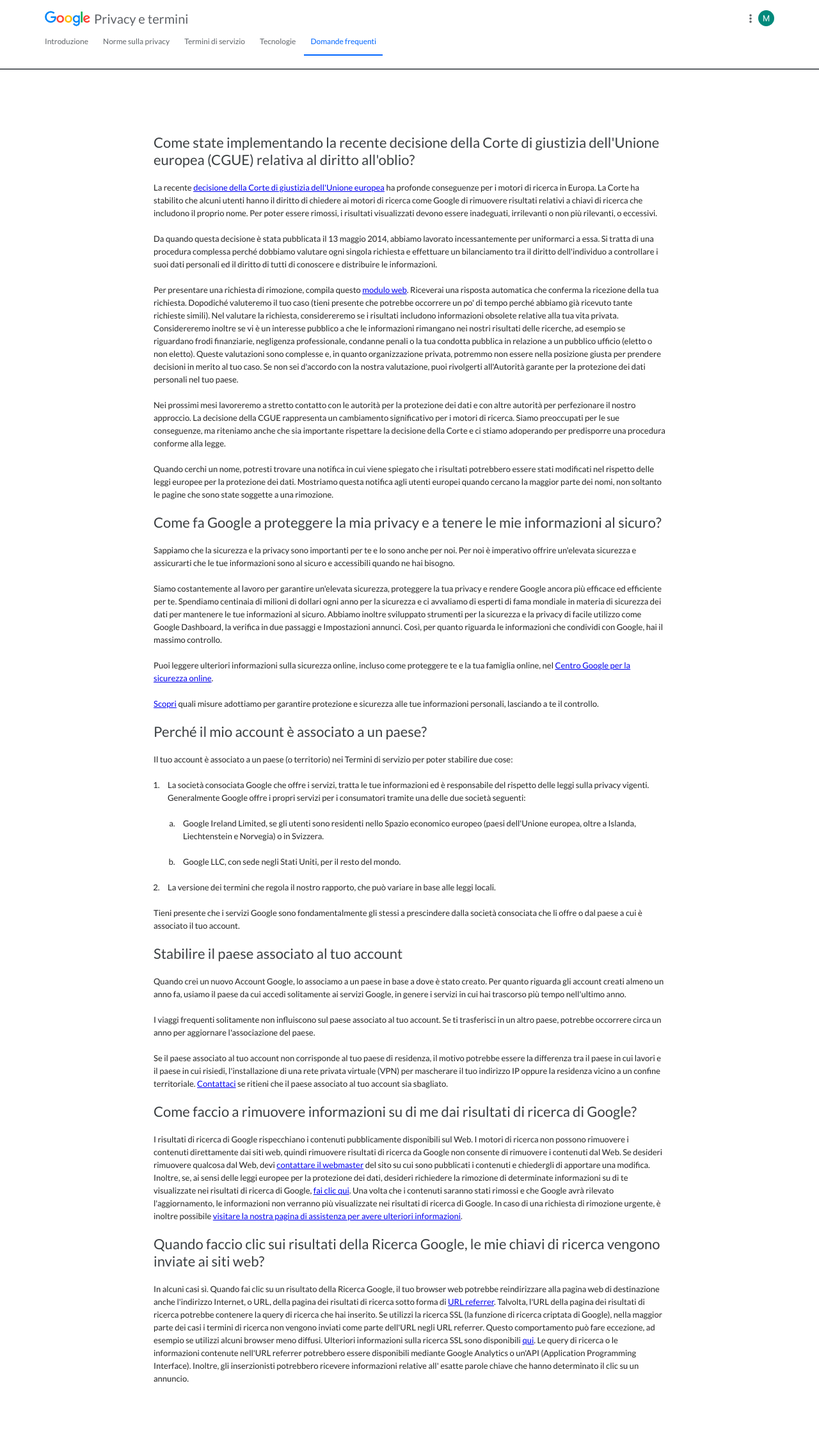
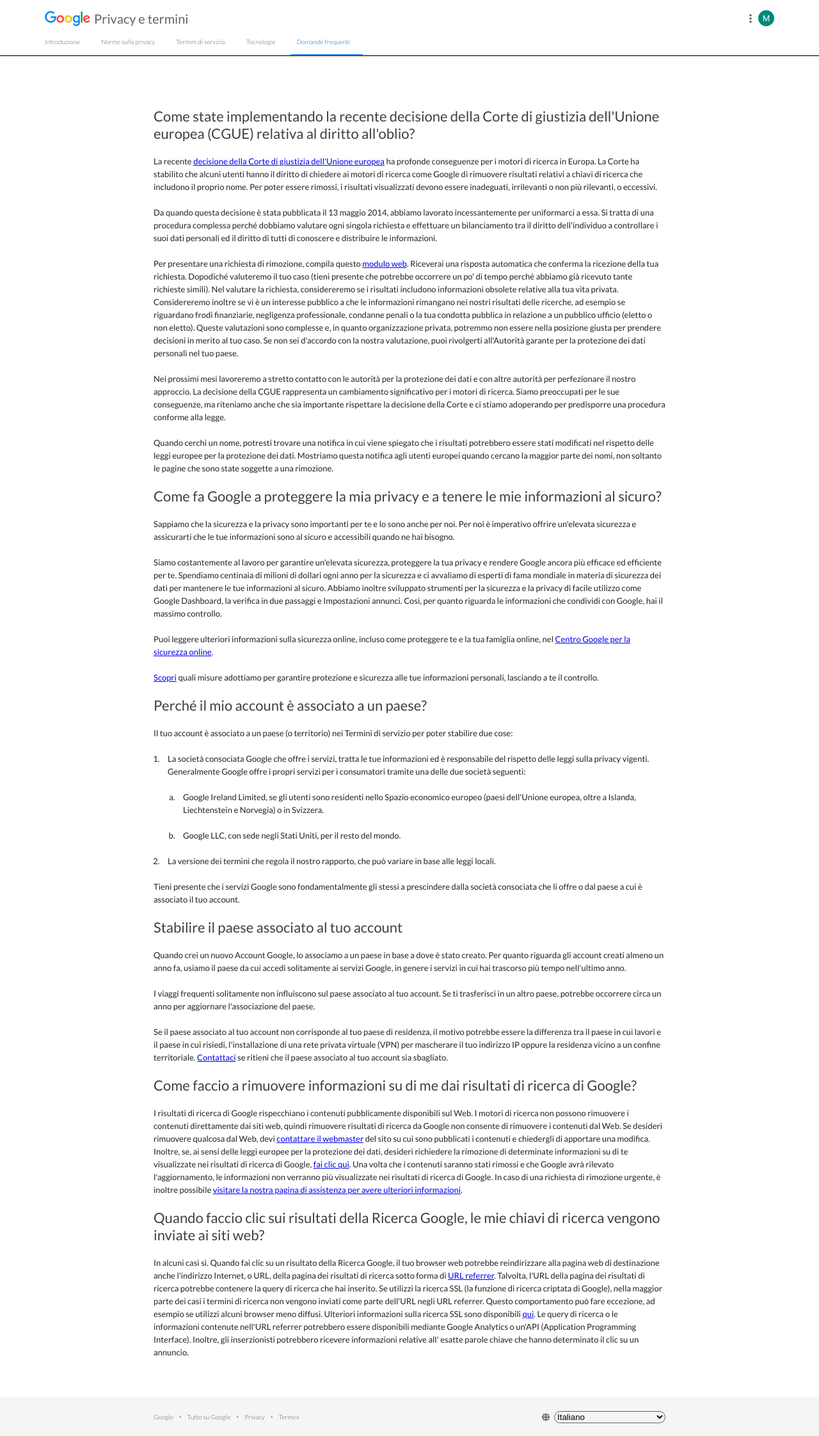
Before and after one commit to MarilenaCantisani/php-google-faq, a PHP site: page / in a window 1280 px wide. Shown: the whole page at 64% size. Before the commit the page ends 2161 px from the top, so only its background shows below. Run offline with PHP 8.4, Linux system fonts and the light colour scheme.

Commit message:
Added footer

```diff
--- a/css/style.css
+++ b/css/style.css
@@ -16,6 +16,9 @@ body {
 .container-small {
     width: 800px;
     margin: 0 auto;
+}
+.bg-light {
+    background-color: #f5f5f5;
 }
 
 /*// HEADER */
@@ -53,7 +56,11 @@ header span {
     margin-left: 10px;
 }
 /** Nav bar */
-ul li{
+nav {
+    height: 56px;
+}
+
+nav ul li{
     list-style-type: none;
     display: inline-block;
     margin-top: 25px;
@@ -62,17 +69,17 @@ ul li{
     font-weight: 400;
     padding-bottom: 10px;
 }
-ul li:first-child {
+nav ul li:first-child {
     padding-left: 0;
 }
-ul li:hover {
+nav ul li:hover {
     border-bottom: 2px solid rgb(0, 102, 255);
 }
-ul li a {
+nav ul li a {
     text-decoration: none;
     color: #5f6368;
 }
-ul li a:hover {
+nav ul li a:hover {
     color: rgb(0, 102, 255);
 }
 .active{
@@ -82,12 +89,14 @@ ul li a:hover {
     color: rgb(0, 102, 255);
 }
 hr {
+    padding: 0;
     border: .5px solid #5f6368;
 }
 
 /*// MAIN */
 main {
-    padding-top: 100px;
+    padding-top: 80px;
+    padding-bottom: 40px;
 }
 h2 {
     font-size: 22px;
@@ -107,3 +116,44 @@ ol li {
 ol li ol li {
     margin-left: 14px;
 }
+
+/*// FOOTER */
+.footer-content {
+    display: flex;
+    align-items: center;
+    justify-content: space-between;
+}
+.footer-text {
+    display: flex;
+    align-items: center;
+    padding: 0;
+}
+.fa-circle {
+    font-size: 2px;
+    color: rgba(61,61,61,.8);
+    padding-right: 10px;
+}
+ul li {
+    list-style-type: none;
+}
+ul li a{
+    text-decoration: none;
+    color: #5f6368;
+    padding-right: 10px;
+    font-size: 10px;
+    font-weight: 300;
+}
+.fa-globe {
+    color: #5f6368;
+    font-size: 12px;
+    padding-right: 4px;
+}
+.language select {
+    background-color: #f5f5f5;
+    border: 1px solid #5f6368;
+    border-radius: 10px;
+}
+.language select option {
+    font-size: 12px;
+    color: #5f6368;
+}
--- a/index.php
+++ b/index.php
@@ -107,7 +107,6 @@ $frequent_questions = [
         </nav>
     </header>
     <hr>
-
     <!-- MAIN -->
     <main class="container-small">
         <!-- Foreach for cycling in the frequent questions array -->
@@ -122,7 +121,56 @@ $frequent_questions = [
         <?php endforeach; ?>
     </main>
     <!-- FOOTER -->
-    <Footer></Footer>
-
+    <footer class="bg-light">
+        <div class="container-small footer-content">
+            <ul class="footer-text">
+                <li><a href="#">Google</a></li>
+                <i class="fas fa-circle"></i>
+                <li><a href="#">Tutto su Google</a></li>
+                <i class="fas fa-circle"></i>
+                <li><a href="#">Privacy</a></li>
+                <i class="fas fa-circle"></i>
+                <li><a href="#">Termini</a></li>
+            </ul>
+            <div class="language">
+                <i class="fas fa-globe"></i>
+                <select>
+                    <option value="af">Afrikaans</option>
+                    <option value="id">Bahasa Indonesia</option>
+                    <option value="ms">Bahasa Melayu</option
+                    ><option value="ca">Català</option>
+                    <option value="cs">Čeština</option>
+                    <option value="da">Dansk</option>
+                    <option value="de">Deutsch</option>
+                    <option value="et">Eesti</option>
+                    <option value="en">English</option>
+                    <option value="en-GB">English (United Kingdom)</option>
+                    <option value="es">Español</option>
+                    <option value="es-419">Español (Latinoamérica)</option>
+                    <option value="eu">Euskara</option>
+                    <option value="fil">Filipino</option>
+                    <option value="fr">Français</option>
+                    <option value="fr-CA">Français (Canada)</option>
+                    <option value="gl">Galego</option>
+                    <option value="hr">Hrvatski</option>
+                    <option value="zu">Isizulu</option>
+                    <option value="is">Íslenska</option>
+                    <option selected="" value="it">Italiano</option>
+                    <option value="sw">Kiswahili</option>
+                    <option value="lv">Latviešu</option>
+                    <option value="lt">Lietuvių</option>
+                    <option value="hu">Magyar</option>
+                    <option value="nl">Nederlands</option>
+                    <option value="no">Norsk</option>
+                    <option value="pl">Polski</option>
+                    <option value="pt-BR">Português (Brasil)</option>
+                    <option value="pt-PT">Português (Portugal)</option>
+                    <option value="ro">Română</option>
+                    <option value="sk">Slovenčina</option>
+                    <option value="sl">Slovenščina</option>
+                </select>
+            </div>
+        </div>
+    </footer>
 </body>
 </html>
```
